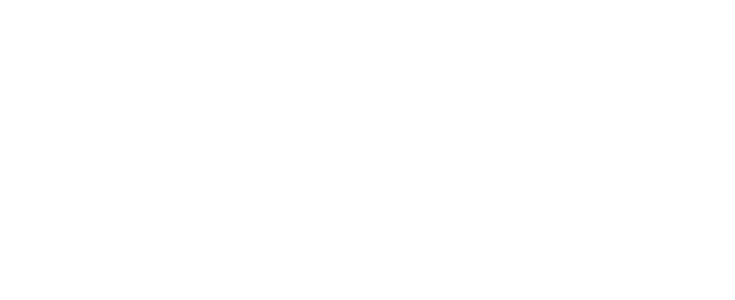
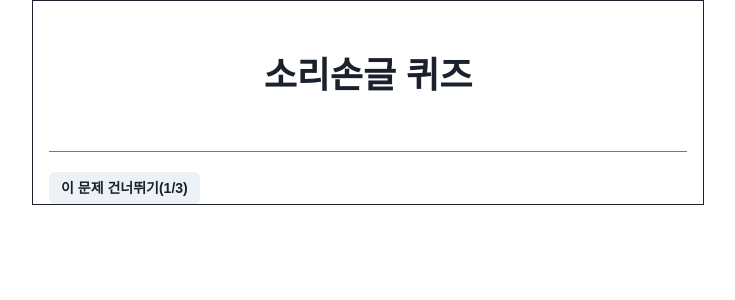
Before and after one commit to sign-muscat/frontSign, a React (Create React App) app: page /game in a window 1280 px wide. Before the commit this address had no page. Shown: the top 300 px of the page, without its empty margins (272-1007 px from the left). Built offline with nearby package versions, Linux system fonts and the light colour scheme; a web font is replaced by a local one.

Commit message:
refact: update default layout

```diff
--- a/src/App.js
+++ b/src/App.js
@@ -1,12 +1,14 @@
 import { Routes, Route } from 'react-router-dom';
 import MainLayout from './layouts/MainLayout.js';
 import MainPage from './pages/MainPage.js';
+import GamePage from './pages/GamePage.js';
 
 function App() {
   return (
     <Routes>
       <Route path="/" element={<MainLayout/>}>
         <Route index element={<MainPage/>}/>
+        <Route path="game" element={<GamePage/>}/>
       </Route>
     </Routes>
   );
--- /dev/null
+++ b/src/components/Header.js
@@ -0,0 +1,13 @@
+import { Heading, Center } from "@chakra-ui/react";
+
+function Header() {
+    return (
+        <Center h={150} fontWeight={800}>
+            <Heading>
+                소리손글 퀴즈
+            </Heading>
+        </Center>
+    )
+}
+
+export default Header;
--- /dev/null
+++ b/src/components/button/SkipButton.js
@@ -0,0 +1,16 @@
+import { Button } from "@chakra-ui/react";
+
+function SkipButton() {
+    let count = 1; // 나중에 props로 바꿀 예정
+    return (
+        <Button
+            colorScheme='gray'
+            size='sm'
+            isDisabled={count === 0}
+        >
+            이 문제 건너뛰기({count}/3)
+        </Button>
+    )
+}
+
+export default SkipButton;
--- a/src/layouts/MainLayout.js
+++ b/src/layouts/MainLayout.js
@@ -1,10 +1,18 @@
+import { Container, Divider } from "@chakra-ui/react";
 import { Outlet } from "react-router-dom";
+import Header from "../components/Header";
 
 function MainLayout() {
 
     return (
         <main>
-            <Outlet/>
+            <Container maxW='2xl' border='1px solid'>
+
+                <Header/>
+                <Divider mb={5}/>
+                <Outlet/>
+
+            </Container>
         </main>
     );
 }
--- /dev/null
+++ b/src/pages/GamePage.js
@@ -0,0 +1,13 @@
+import SkipButton from "../components/button/SkipButton";
+
+function GamePage() {
+    return (
+        <>
+            {/*문제 번호와 문제 이름 컴포넌트*/}
+            {/*문제 화면 컴포넌트 (문제수/스텝/화면) */}
+            <SkipButton/>
+        </>
+    )
+}
+
+export default GamePage;
```
